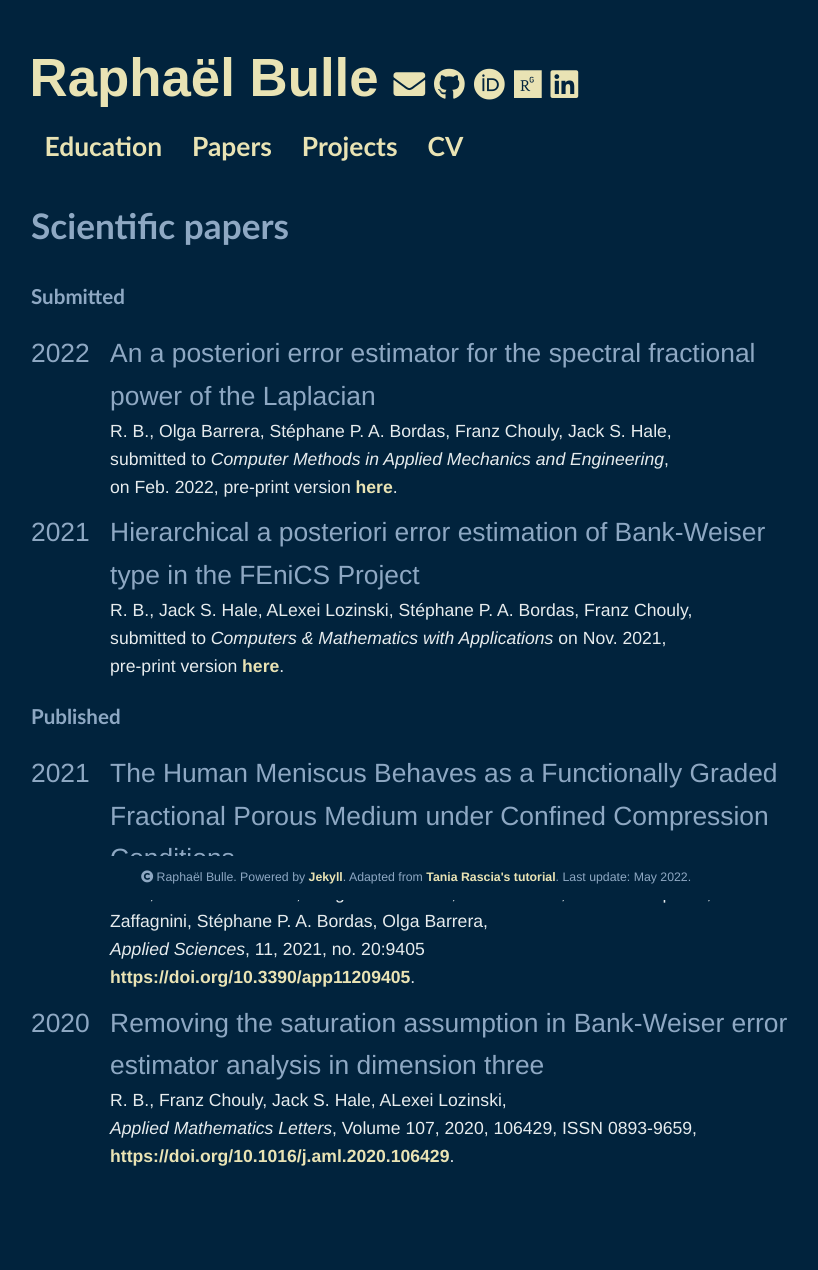
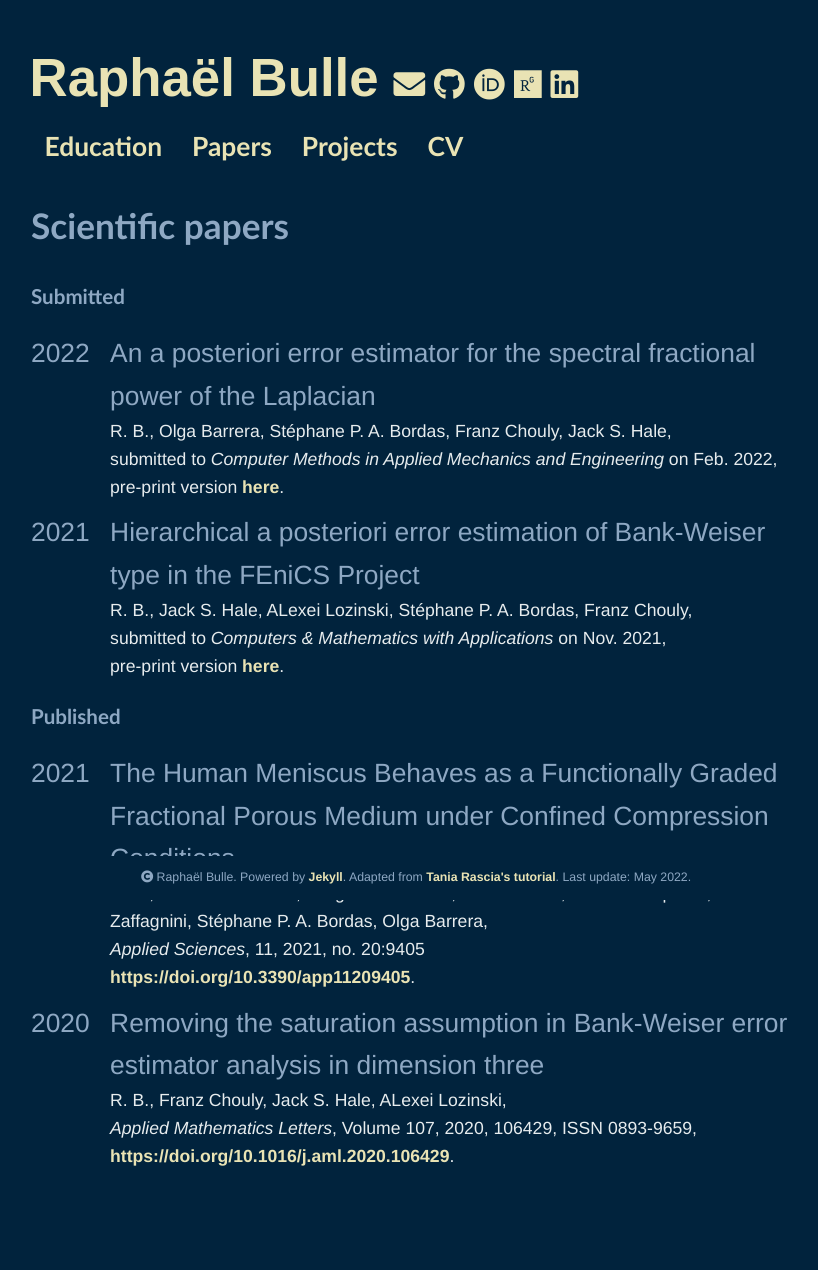
Before and after one commit to rbulle/rbulle.github.io, a Jekyll site: the page built from _pages/02_papers.md, in a window 1280 px wide. Shown: the whole page, without its empty margins (224-1042 px from the left). Built offline with Jekyll 4.4.1, drawn with Linux system fonts in a browser that asks for light colours.

Commit message:
Fixed line break

```diff
--- a/_pages/02_papers.md
+++ b/_pages/02_papers.md
@@ -12,7 +12,7 @@
   <div><large>2022</large></div>
   <div><large>An a posteriori error estimator for the spectral fractional power of the Laplacian</large><br />
   R. B., Olga Barrera, Stéphane P. A. Bordas, Franz Chouly, Jack S. Hale,<br />
-  submitted to <i>Computer Methods in Applied Mechanics and Engineering</i>,<br /> on Feb. 2022,
+  submitted to <i>Computer Methods in Applied Mechanics and Engineering</i> on Feb. 2022,<br />
   pre-print version <a href="https://doi.org/10.48550/arXiv.2202.05810" target=_blank>here</a>.
   </div>
   <div><large>2021</large></div>
```
